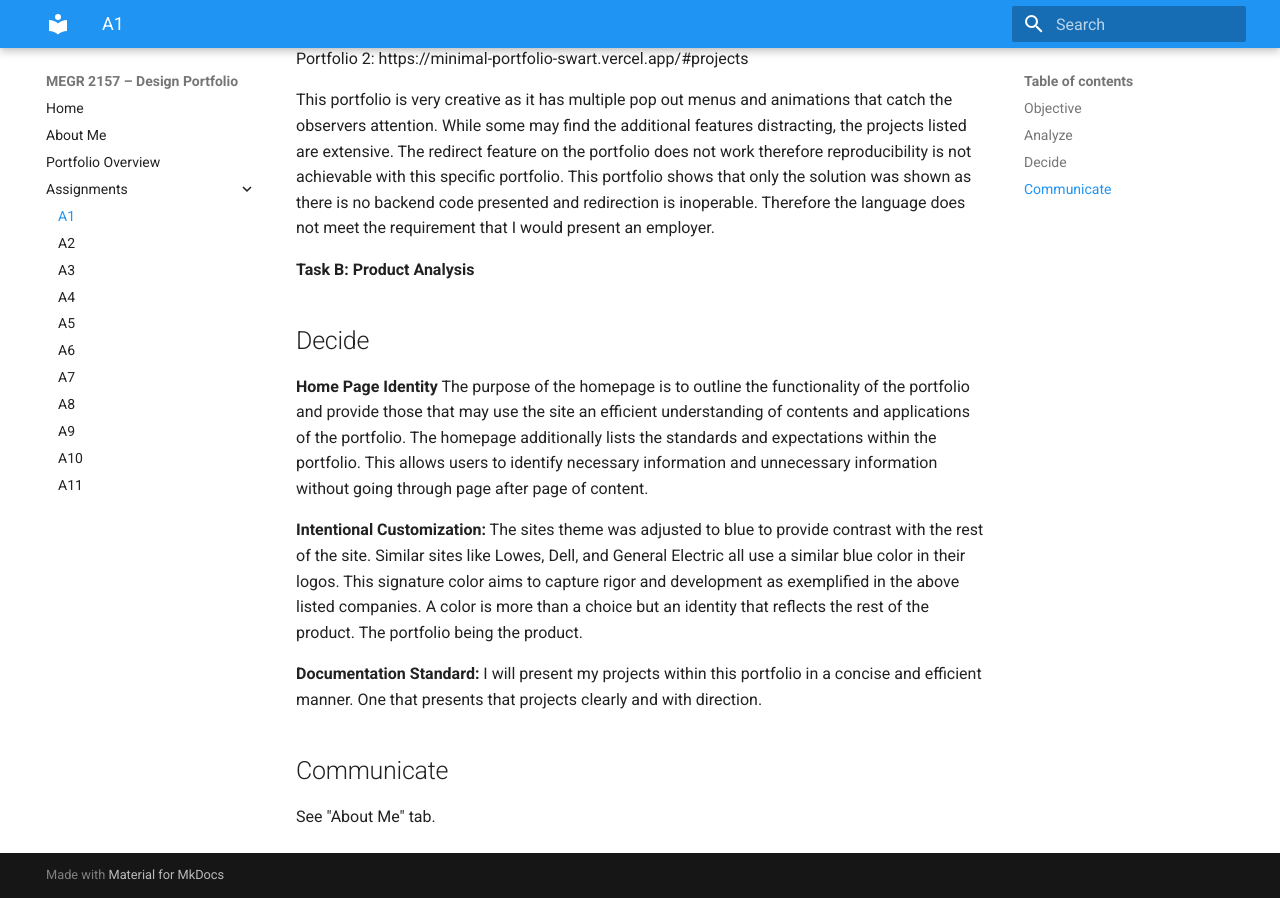
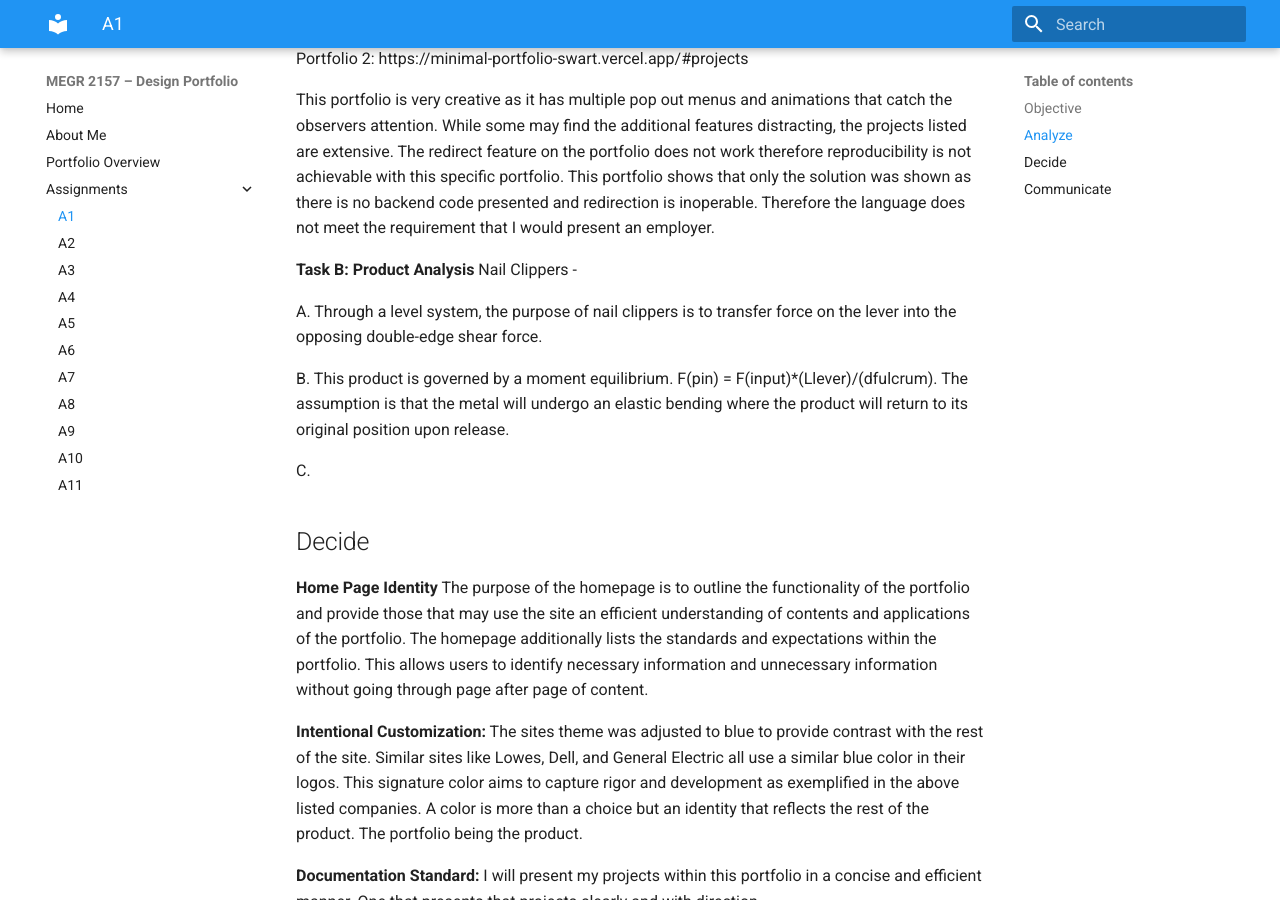
Before and after one commit to morrowevanj/megr2157-portfolio, an MkDocs documentation site: the page built from docs/assignments/A01/index.md, in a window 1280 px wide and 900 px high, scrolled down 487 px. Built offline with MkDocs 1.6.1 and Material for MkDocs 9.7.7, drawn with Linux system fonts in a browser that asks for light colours.

Commit message:
Update index.md

```diff
--- a/docs/assignments/A01/index.md
+++ b/docs/assignments/A01/index.md
@@ -15,7 +15,13 @@ Portfolio 2: https://minimal-portfolio-swart.vercel.app/#projects
 This portfolio is very creative as it has multiple pop out menus and animations that catch the observers attention. While some may find the additional features distracting, the projects listed are extensive. The redirect feature on the portfolio does not work therefore reproducibility is not achievable with this specific portfolio. This portfolio shows that only the solution was shown as there is no backend code presented and redirection is inoperable. Therefore the language does not meet the requirement that I would present an employer.
 
 **Task B: Product Analysis**
+Nail Clippers -
 
+A. Through a level system, the purpose of nail clippers is to transfer force on the lever into the opposing double-edge shear force.
+
+B. This product is governed by a moment equilibrium. F(pin) = F(input)*(Llever)/(dfulcrum). The assumption is that the metal will undergo an elastic bending where the product will return to its original position upon release.
+
+C.
 
 ## Decide
 
```
